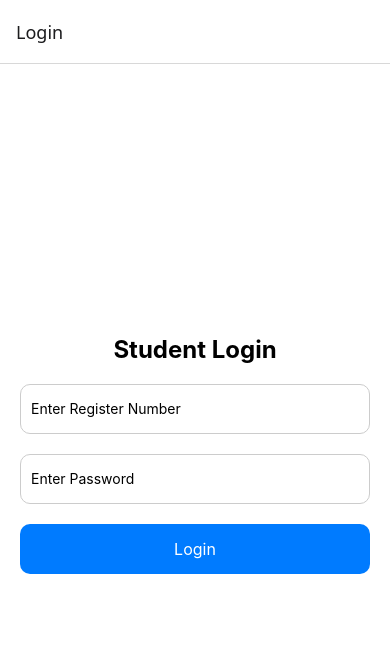
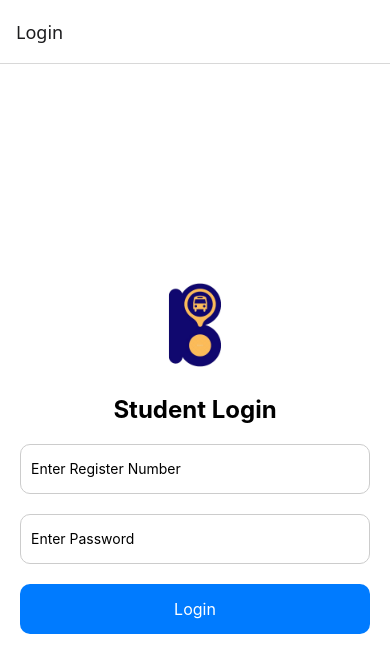
Before and after one commit to mugiwara-luffy07/Bus, a React Native app in the folder busify/: screen /Login in a window 390 px wide. Shown: the top 672 px of the page. Built offline with nearby package versions, Linux system fonts and the light colour scheme.

Commit message:
Added Logo in Login Page

```diff
--- a/busify/src/screens/LoginScreen.tsx
+++ b/busify/src/screens/LoginScreen.tsx
@@ -1,5 +1,5 @@
 import React, { useState } from 'react';
-import { View, Text, TextInput, TouchableOpacity, StyleSheet, Alert } from 'react-native';
+import { View, Text, TextInput, TouchableOpacity, StyleSheet, Alert, Image } from 'react-native';
 
 const LoginScreen = ({ navigation }: any) => {
   const [registerNo, setRegisterNo] = useState('');
@@ -25,6 +25,9 @@ const LoginScreen = ({ navigation }: any) => {
 
   return (
     <View style={styles.container}>
+      {/* Add logo here */}
+      <Image source={require('../assets/Home-logo.png')} style={styles.logo} />
+
       <Text style={styles.title}>Student Login</Text>
 
       <TextInput
@@ -57,6 +60,12 @@ const styles = StyleSheet.create({
     padding: 20,
     backgroundColor: '#fff',
   },
+  logo: {
+    width: 100,
+    height: 100,
+    alignSelf: 'center',
+    marginBottom: 20, // Space between the logo and the title
+  },
   title: {
     fontSize: 24,
     fontWeight: 'bold',
```
Also changed, not shown: busify/src/assets/Home-logo.png (added).
